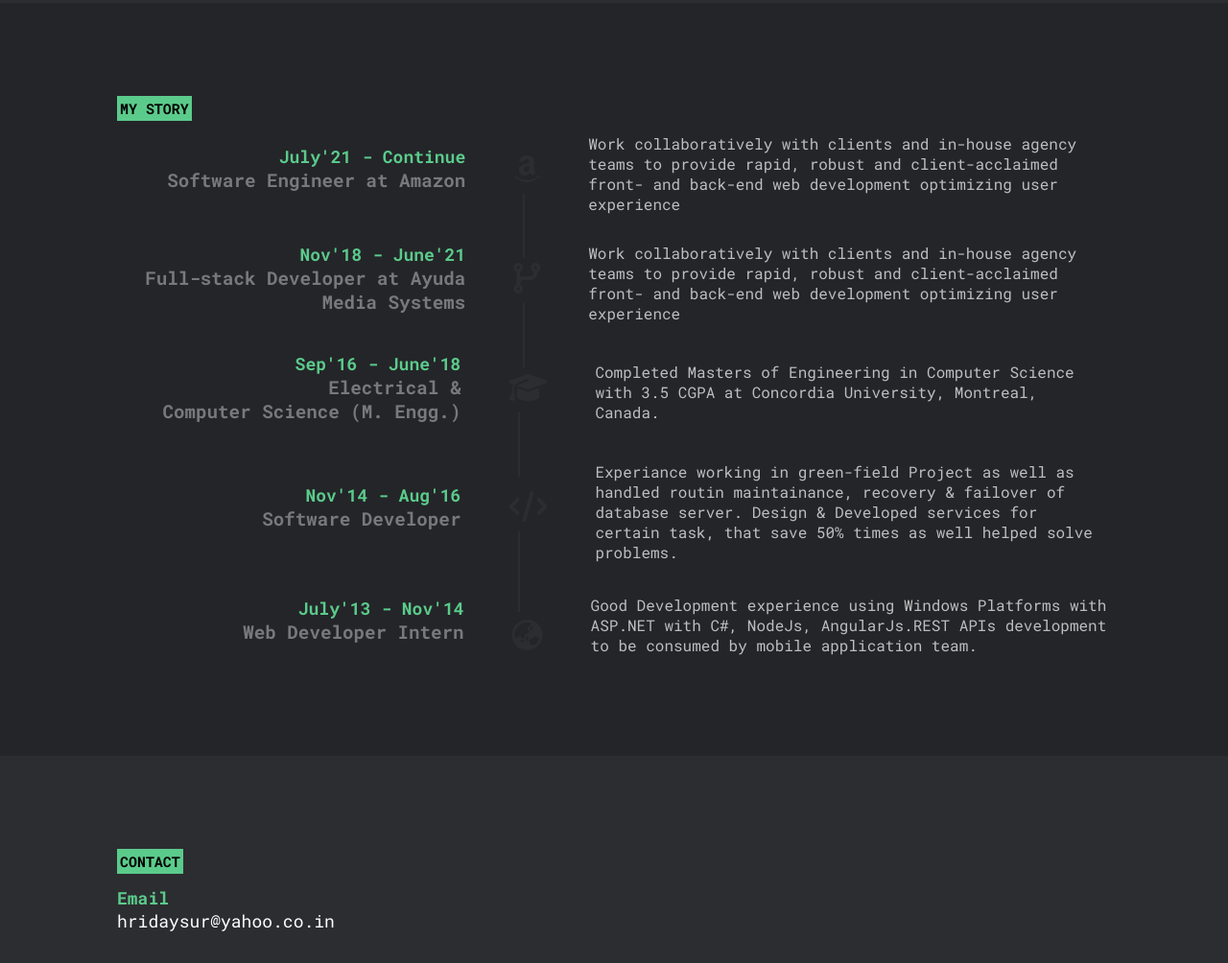
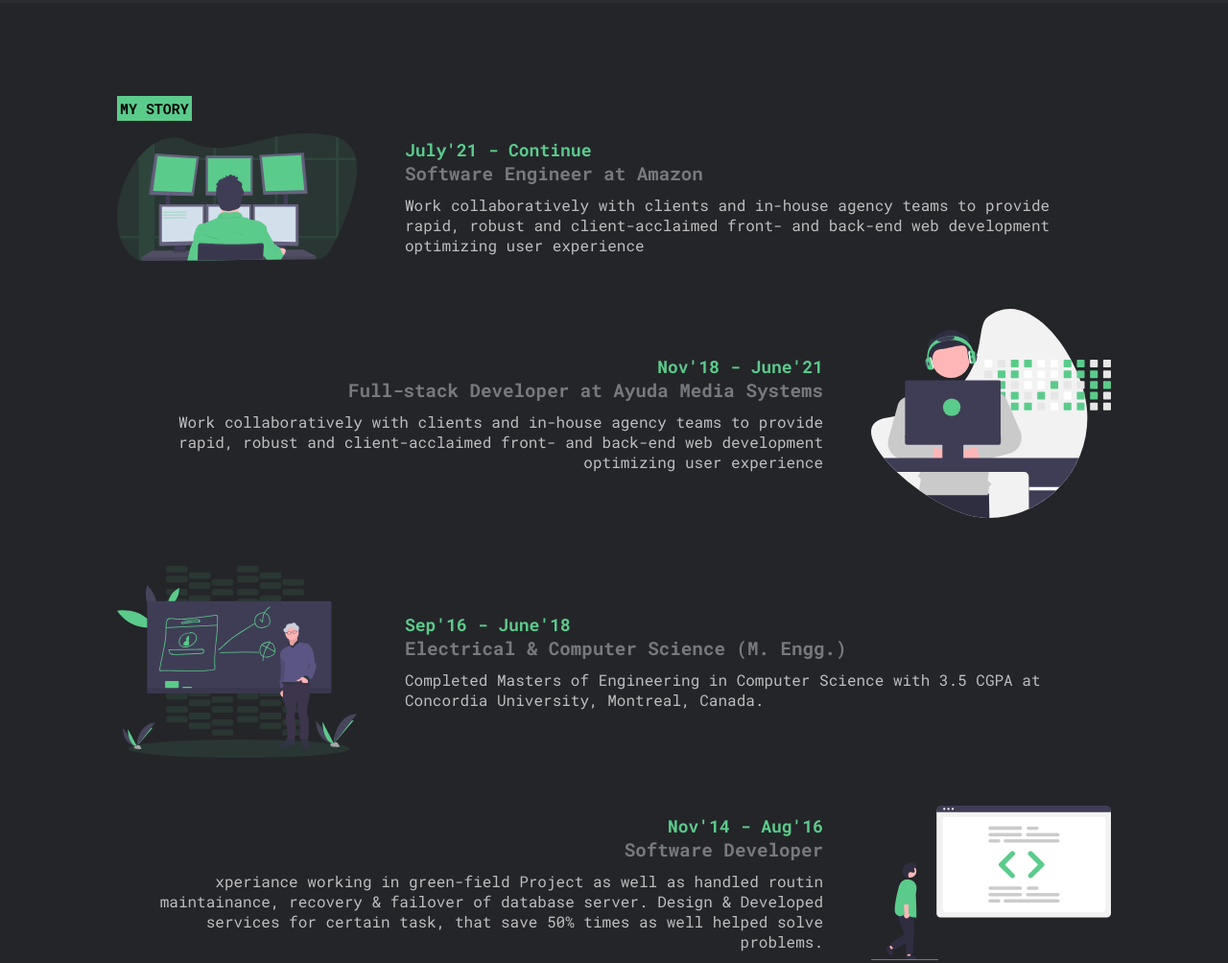
Before and after one commit to hridaysur/hridaysur.github.io, a plain HTML site: page index.html in a window 1280 px wide. Shown: the part 4440-5444 px from the top of the page at 96% size. Drawn offline with Linux system fonts and the light colour scheme.

Commit message:
redesigned story section

```diff
--- a/index.html
+++ b/index.html
@@ -268,14 +268,11 @@
                 </div>
                 <div class="story">
                     <div class="story-left">
+                        <img src="./assets/illustrations/undraw_programming_2svr.svg" alt="" >
+                    </div>
+                    <div class="story-right">
                         <h4>July'21 - Continue</h4>
                         <h3>Software Engineer at Amazon</h3>
-                    </div>
-                    <div class="story-middle">
-                      <i class="fab fa-amazon"></i>
-                      <div class="vertical-line"></div>
-                    </div>
-                    <div class="story-right">
                         <p>
                             Work collaboratively with clients and in-house agency teams to provide rapid, robust and client-acclaimed front- and back-end web development optimizing user experience
                         </p>
@@ -283,14 +280,11 @@
                 </div>
                 <div class="story">
                     <div class="story-left">
+                        <img src="./assets/illustrations/undraw_Developer_activity_re_39tg.svg" alt="" >
+                    </div>
+                    <div class="story-right">
                         <h4>Nov'18 - June'21</h4>
                         <h3>Full-stack Developer at Ayuda Media Systems</h3>
-                    </div>
-                    <div class="story-middle">
-                      <i class="fas fa-code-branch"></i>
-                      <div class="vertical-line"></div>
-                    </div>
-                    <div class="story-right">
                         <p>
                             Work collaboratively with clients and in-house agency teams to provide rapid, robust and client-acclaimed front- and back-end web development optimizing user experience
                         </p>
@@ -298,14 +292,11 @@
                 </div>
                 <div class="story">
                     <div class="story-left">
-                        <h4>Sep'16 - June'18</h4>
-                        <h3>Electrical & <br> Computer Science (M. Engg.)</h3>
-                    </div>
-                    <div class="story-middle">
-                      <i class="fas fa-graduation-cap"></i>
-                      <div class="vertical-line"></div>
+                        <img src="./assets/illustrations/undraw_teaching_f1cm.svg" alt="" >
                     </div>
                     <div class="story-right">
+                        <h4>Sep'16 - June'18</h4>
+                        <h3>Electrical & Computer Science (M. Engg.)</h3>
                         <p>
                             Completed Masters of Engineering in Computer Science with 3.5 CGPA at Concordia University, Montreal, Canada.
                         </p>
@@ -313,28 +304,23 @@
                 </div>
                 <div class="story">
                     <div class="story-left">
+                        <img src="./assets/illustrations/undraw_Code_review_re_woeb.svg" alt="" >
+                    </div>
+                    <div class="story-right">
                         <h4>Nov'14 - Aug'16</h4>
                         <h3>Software Developer</h3>
-                    </div>
-                    <div class="story-middle">
-                      <i class="fas fa-code"></i>
-                      <div class="vertical-line"></div>
-                    </div>
-                    <div class="story-right">
                         <p>
-                            Experiance working in green-field Project as well as handled routin maintainance, recovery & failover of database server. Design & Developed services for certain task, that save 50% times as well helped solve problems.
+                            xperiance working in green-field Project as well as handled routin maintainance, recovery & failover of database server. Design & Developed services for certain task, that save 50% times as well helped solve problems.
                         </p>
                     </div>
                 </div>
                 <div class="story">
                     <div class="story-left">
+                        <img src="./assets/illustrations/undraw_feeling_proud_qne1.svg" alt="" >
+                    </div>
+                    <div class="story-right">
                         <h4>July'13 - Nov'14</h4>
                         <h3>Web Developer Intern</h3>
-                    </div>
-                    <div class="story-middle">
-                      <i class="fas fa-globe-asia"></i>
-                    </div>
-                    <div class="story-right">
                         <p>
                             Good Development experience using Windows Platforms with ASP.NET with C#, NodeJs, AngularJs.REST APIs development to be consumed by mobile application team.
                         </p>
--- a/style/style.scss
+++ b/style/style.scss
@@ -184,33 +184,6 @@
   }
 }
 
-// Hriday HeartBeat Animation
-// @keyframes heartBeat {
-//   0% {
-//     transform: scale(1);
-//   }
-//   1% {
-//     transform: scale(0.98);
-//   }
-//   5% {
-//     transform: scale(1.01);
-//   }
-//   6% {
-//     transform: scale(0.98);
-//   }
-//   10% {
-//     transform: scale(1.01);
-//   }
-//   100% {
-//     transform: scale(1);
-//   }
-// }
-
-// .hriday {
-//   display: block;
-//   animation: 4s heartBeat infinite;
-// }
-
 .photo {
   background: $color-dark;
   box-shadow: 0 0 10000px $color-accent;
@@ -371,13 +344,18 @@
 }
 
 // ==================== Story ====================
+
 .story:not(:last-child) {
-  margin-bottom: 30px;
+  margin-bottom: 50px;
 }
 
 .story-left {
-  flex: 1;
-  margin-right: 50px;
+  img {
+    display: none;
+  }
+}
+
+.story-right {
   h4 {
     color: $color-accent;
   }
@@ -386,14 +364,6 @@
     color: $color-secondary-text;
     margin-bottom: 10px;
   }
-}
-
-.story-middle {
-  display: none;
-}
-
-.story-right {
-  flex: 1.5;
   p {
     font-size: 1rem;
     color: $color-primary-text;
@@ -507,31 +477,20 @@
   .story {
     display: flex;
     align-items: center;
-    position: relative;
+    gap: 50px;
   }
 
-  .story-wrapper .story-left {
-    text-align: right;
+  .story:nth-child(2n + 1) {
+    flex-direction: row-reverse;
+    .story-right {
+      text-align: right;
+    }
   }
 
-  .story-middle {
-    display: block;
-    margin-right: 50px;
-    i {
-      color: $color-light;
-      font-size: 2rem;
-      justify-self: center;
-      margin-bottom: 10px;
-    }
-    i:last-child {
-      margin-top: 30px;
+  .story-left {
+    img {
+      width: 250px;
+      display: block;
     }
   }
-  .vertical-line {
-    width: 2px;
-    height: 80%;
-    background-color: $color-light;
-    position: absolute;
-    margin-left: 10px;
-  }
 }
```
Also changed, not shown: assets/illustrations/undraw_Code_review_re_woeb.svg (added), assets/illustrations/undraw_Developer_activity_re_39tg.svg (added), assets/illustrations/undraw_feeling_proud_qne1.svg (added), assets/illustrations/undraw_programming_2svr.svg (added), assets/illustrations/undraw_teaching_f1cm.svg (added), style/style.css, 1 other file.
